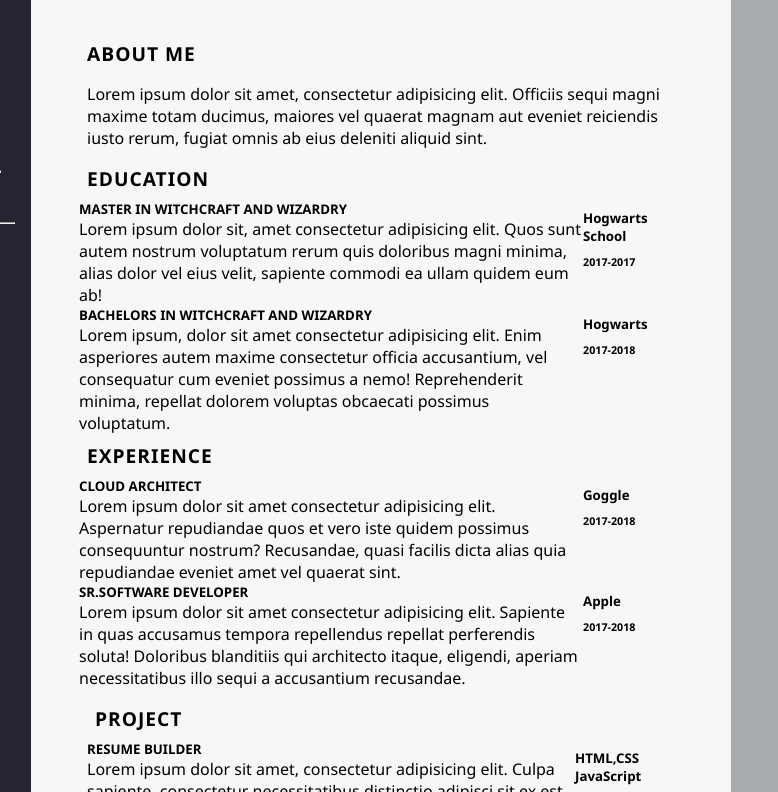
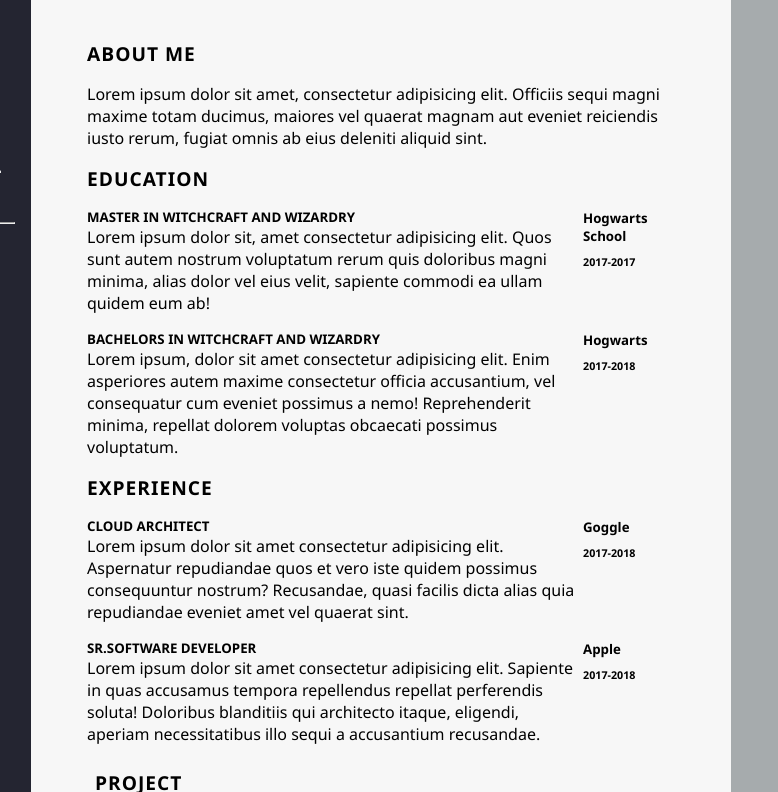
Before and after one commit to mashish294/Responsive-Resume-using-CSS-Grid---Basic-Selectors-Combinators-Pseudo-classes---3q85b3787y3t, a plain HTML site: page index.html in a window 1280 px wide. Shown: the top 792 px of the page, 269-1047 px from the left. Drawn offline with Linux system fonts and the light colour scheme.

Commit message:
update style.css

```diff
--- a/style.css
+++ b/style.css
@@ -141,7 +141,7 @@ body{
     display: flex;
 }
 
-.box.text{
+.box>.text{
     padding: 0.5rem;
 }
 h6{
```
